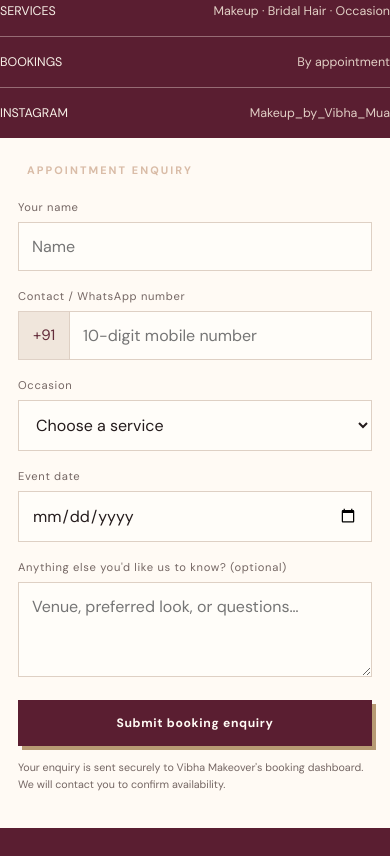
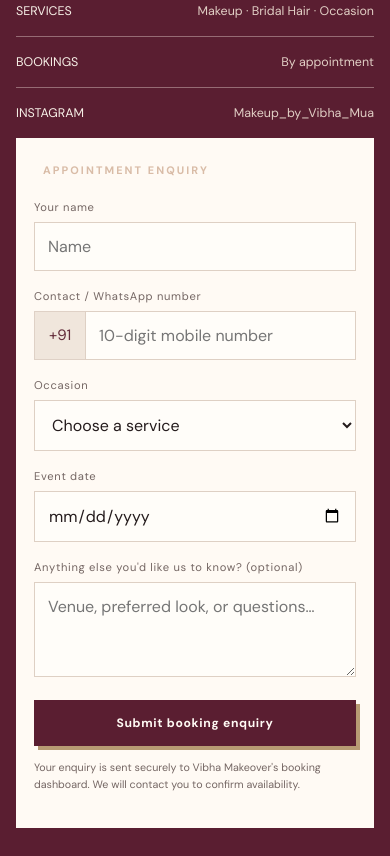
Before and after one commit to Sambhav-glitch07/Vibha-Makeover, a website: page public/index.html in a window 390 px wide. Shown: the part 5348-6204 px from the top of the page. Drawn offline with nearby package versions, Linux system fonts and the light colour scheme; a web font is replaced by a local one.

Commit message:
Update index.html

```diff
--- a/public/index.html
+++ b/public/index.html
@@ -366,26 +366,31 @@ a:hover .arrow-icon{transform:translate(2px,-2px)}
   }
 }
 
-/* Vibha Makeover — Floating Enquiry Card */
-.booking-card {
-  position: relative;
-  z-index: 2;
-  width: min(90%, 620px);
-  margin: -70px auto 40px;
-  padding: clamp(22px, 4vw, 38px);
-  background: #fffaf4;
-  border: 1px solid #e7d8ca;
-  box-shadow: 0 18px 45px rgba(45, 15, 25, 0.14);
+
+
+/* Mobile spacing for the entire appointment form */
+@media (max-width: 768px) {
+  #booking {
+    box-sizing: border-box;
+    padding-left: 16px;
+    padding-right: 16px;
+    overflow: hidden;
+  }
+
+  #booking form {
+    width: 100%;
+    max-width: 100%;
+    box-sizing: border-box;
+  }
+
+  #booking input,
+  #booking select,
+  #booking textarea {
+    max-width: 100%;
+    box-sizing: border-box;
+  }
 }
 
-/* Mobile refinement */
-@media (max-width: 600px) {
-  .booking-card {
-    width: calc(100% - 32px);
-    margin: -48px auto 32px;
-    padding: 22px 18px;
-  }
-}
 
 </style>
 </head>
```
